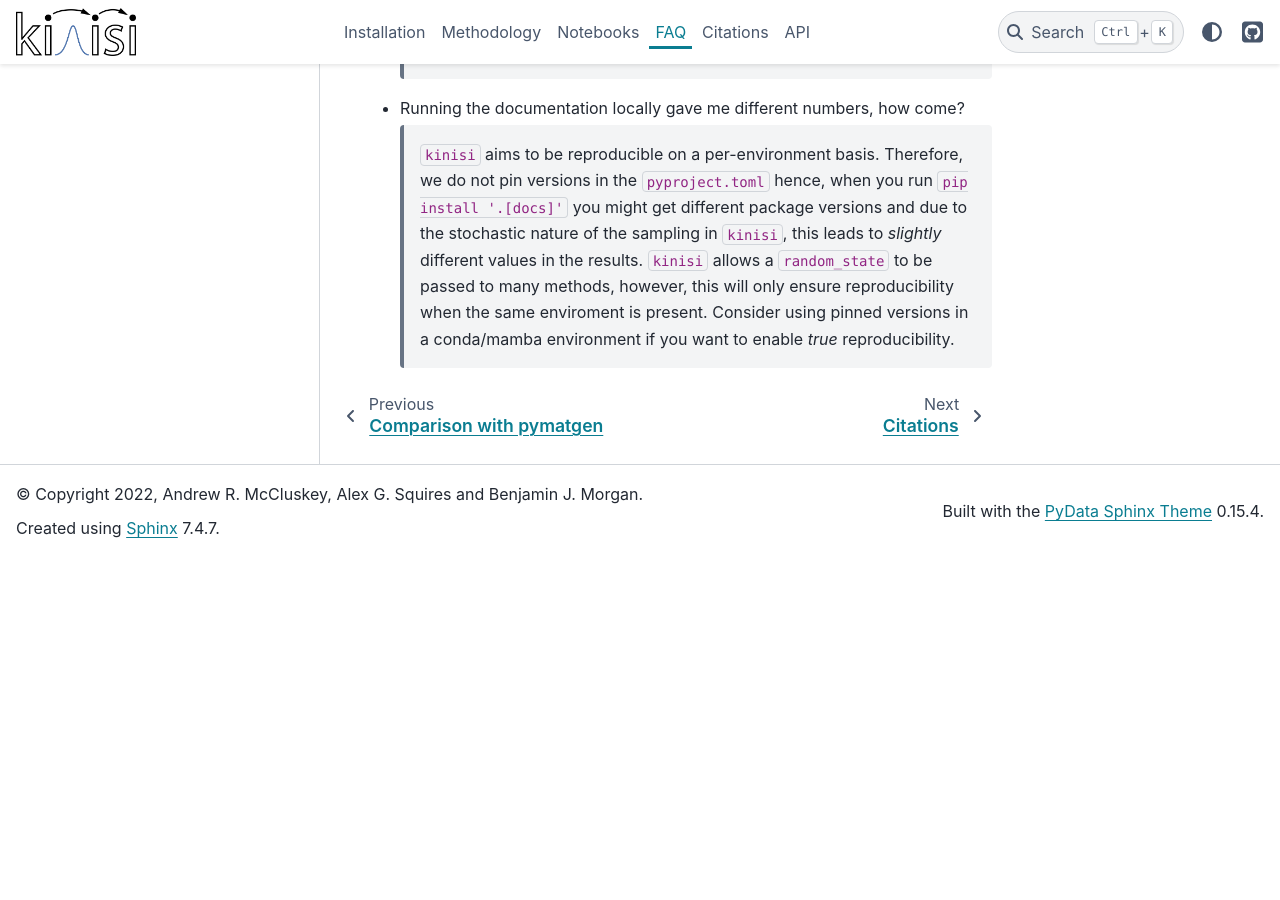
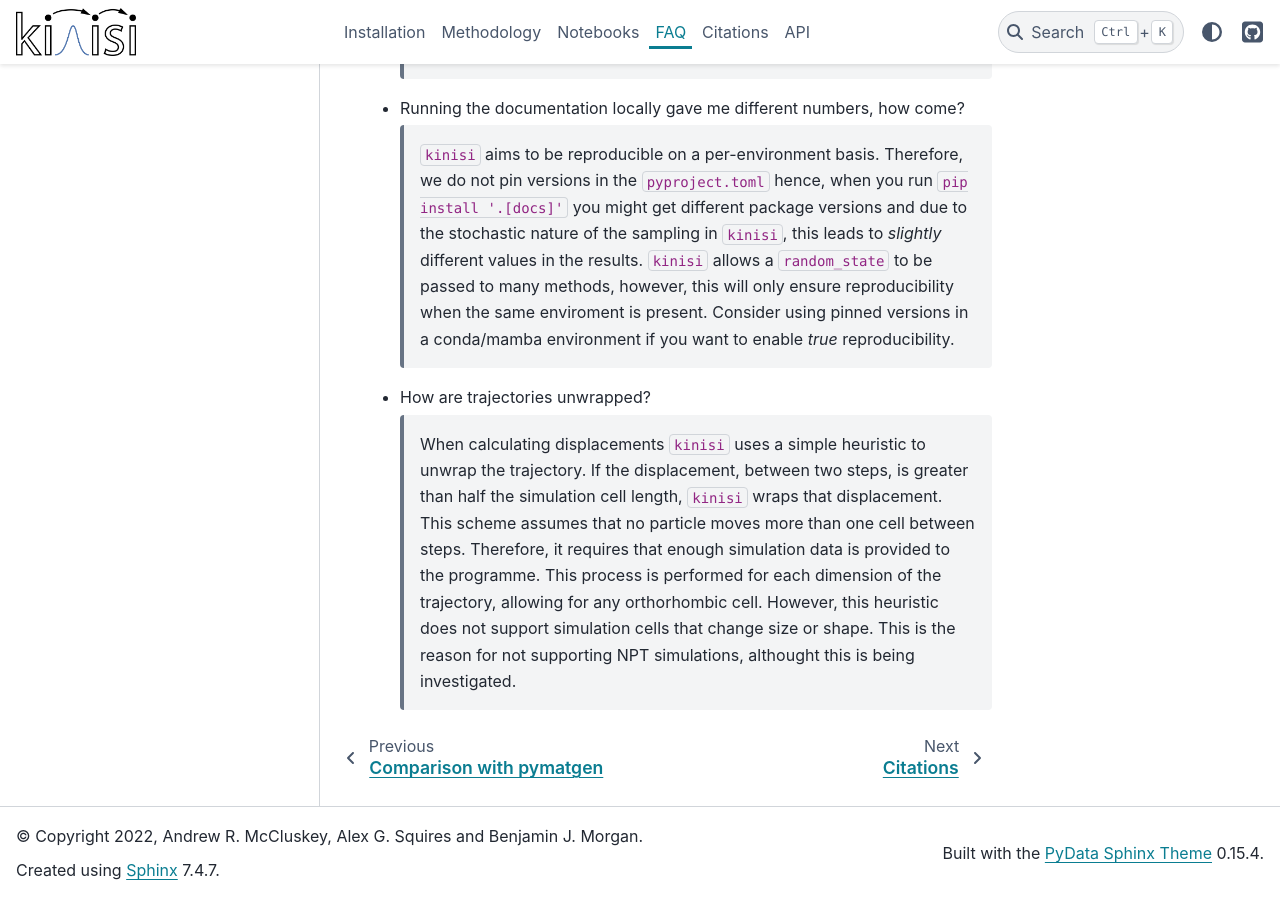
Before and after one commit to bjmorgan/kinisi, a Sphinx documentation site: the page built from docs/source/faq.md, in a window 1280 px wide and 900 px high, scrolled down 1061 px. Built offline with Sphinx 7.4.7 and the PyData theme 0.15.4, drawn with Linux system fonts in a browser that asks for light colours; before the commit the page ends 1619 px from its top, so only the background shows below that.

Commit message:
Added Traj Unwrapping to FAQs

```diff
--- a/docs/source/faq.md
+++ b/docs/source/faq.md
@@ -38,3 +38,12 @@
     > different values in the results. `kinisi` allows a `random_state` to be passed to many methods,
     > however, this will only ensure reproducibility when the same enviroment is present. Consider using
     > pinned versions in a conda/mamba environment if you want to enable *true* reproducibility.
+
+- How are trajectories unwrapped?
+
+  > When calculating displacements `kinisi` uses a simple heuristic to unwrap the trajectory.
+  > If the displacement, between two steps, is greater than half the simulation cell length, `kinisi` wraps that
+  > displacement. This scheme assumes that no particle moves more than one cell between steps. Therefore, it requires that
+  > enough simulation data is provided to the programme. This process is performed for each dimension of the trajectory,
+  > allowing for any orthorhombic cell. However, this heuristic does not support simulation cells that change size or shape.
+  > This is the reason for not supporting NPT simulations, althought this is being investigated.
```
Also changed, not shown: 1 other file.
